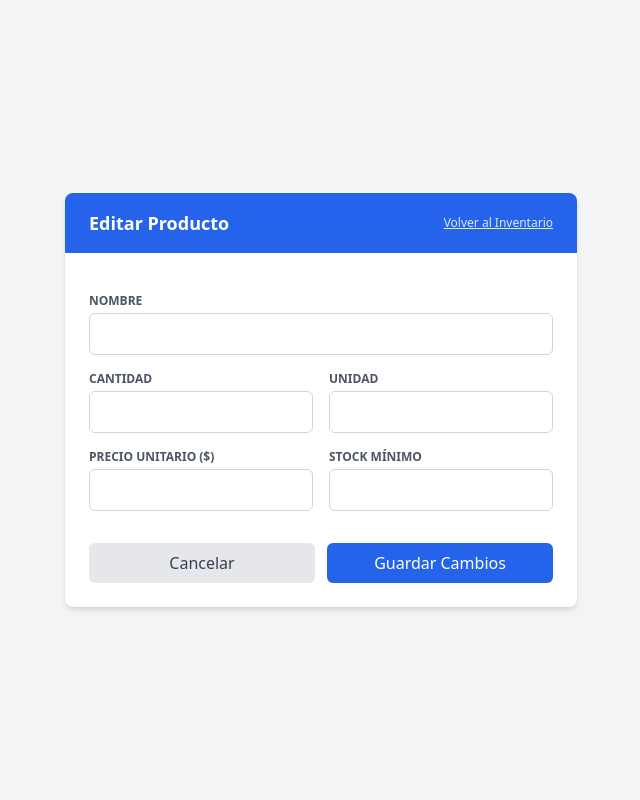
After one commit to facundoroman11/SmartGastro, a Django app: template core/templates/core/editar_producto.html in a window 1280 px wide. The commit adds this page. Shown: the whole page, without its empty margins (319-959 px from the left). Run offline with Django 5.2, Linux system fonts and the light colour scheme; the template is opened without the code that fills it, so the values that code supplies are empty; some libraries are stand-ins or nearby versions.

Commit message:
feature: CRUD de inventario completo con edicion de productos

```diff
--- /dev/null
+++ b/core/templates/core/editar_producto.html
@@ -0,0 +1,57 @@
+<!DOCTYPE html>
+<html lang="es">
+<head>
+    <meta charset="UTF-8">
+    <meta name="viewport" content="width=device-width, initial-scale=1.0">
+    <title>SmartGastro - Editar Producto</title>
+    <script src="https://cdn.tailwindcss.com"></script>
+</head>
+<body class="bg-gray-100 min-h-screen text-gray-800 flex items-center justify-center py-12 px-4">
+    <div class="max-w-lg w-full bg-white rounded-lg shadow-md overflow-hidden">
+        <div class="bg-blue-600 px-6 py-4 flex justify-between items-center">
+            <h2 class="text-lg font-semibold text-white">Editar Producto</h2>
+            <a href="{% url 'inventario' %}" class="text-xs text-blue-100 hover:text-white underline">Volver al Inventario</a>
+        </div>
+        <form method="POST" class="p-6 space-y-4">
+            {% csrf_token %}
+            <div>
+                <label class="block text-xs font-semibold text-gray-600 uppercase mb-1">Nombre</label>
+                <input type="text" name="nombre" value="{{ producto.nombre }}" required
+                       class="w-full px-3 py-2 border border-gray-300 rounded-md focus:outline-none focus:ring-2 focus:ring-blue-500">
+            </div>
+            <div class="grid grid-cols-2 gap-4">
+                <div>
+                    <label class="block text-xs font-semibold text-gray-600 uppercase mb-1">Cantidad</label>
+                    <input type="number" step="0.01" name="cantidad" value="{{ producto.cantidad|stringformat:'.2f' }}" required
+                           class="w-full px-3 py-2 border border-gray-300 rounded-md focus:outline-none focus:ring-2 focus:ring-blue-500">
+                </div>
+                <div>
+                    <label class="block text-xs font-semibold text-gray-600 uppercase mb-1">Unidad</label>
+                    <input type="text" name="unidad_medida" value="{{ producto.unidad_medida }}" required
+                           class="w-full px-3 py-2 border border-gray-300 rounded-md focus:outline-none focus:ring-2 focus:ring-blue-500">
+                </div>
+            </div>
+            <div class="grid grid-cols-2 gap-4">
+                <div>
+                    <label class="block text-xs font-semibold text-gray-600 uppercase mb-1">Precio Unitario ($)</label>
+                    <input type="number" step="0.01" name="precio_unitario" value="{{ producto.precio_unitario|stringformat:'.2f' }}" required
+                           class="w-full px-3 py-2 border border-gray-300 rounded-md focus:outline-none focus:ring-2 focus:ring-blue-500">
+                </div>
+                <div>
+                    <label class="block text-xs font-semibold text-gray-600 uppercase mb-1">Stock Mínimo</label>
+                    <input type="number" step="0.01" name="stock_minimo" value="{{ producto.stock_minimo|stringformat:'.2f' }}" required
+                           class="w-full px-3 py-2 border border-gray-300 rounded-md focus:outline-none focus:ring-2 focus:ring-blue-500">
+                </div>
+            </div>
+            <div class="pt-4 flex gap-3">
+                <a href="{% url 'inventario' %}" class="w-1/2 text-center bg-gray-200 hover:bg-gray-300 text-gray-700 font-medium py-2 rounded-md transition duration-200">
+                    Cancelar
+                </a>
+                <button type="submit" class="w-1/2 bg-blue-600 hover:bg-blue-700 text-white font-medium py-2 rounded-md transition duration-200">
+                    Guardar Cambios
+                </button>
+            </div>
+        </form>
+    </div>
+</body>
+</html>
--- a/core/templates/core/inventario.html
+++ b/core/templates/core/inventario.html
@@ -94,7 +94,11 @@
                                     </span>
                                 {% endif %}
                             </td>
-                            <td class="py-4 px-6 text-center">
+<td class="py-4 px-6 text-center space-x-3">
+    <a href="{% url 'editar_producto' p.id %}"
+       class="text-blue-600 hover:text-blue-900 font-medium hover:underline">
+        Editar
+    </a>
     <a href="{% url 'eliminar_producto' p.id %}"
        onclick="return confirm('¿Seguro que deseas eliminar este producto?');"
        class="text-red-600 hover:text-red-900 font-medium hover:underline">
--- a/core/urls.py
+++ b/core/urls.py
@@ -3,8 +3,9 @@ from django.contrib.auth import views as auth_views
 from . import views
 
 urlpatterns = [
-    path('', views.inventario, name='inventario'),
+   path('', views.inventario, name='inventario'),
     path('eliminar/<int:id>/', views.eliminar_producto, name='eliminar_producto'),
+    path('editar/<int:id>/', views.editar_producto, name='editar_producto'),
     path('login/', auth_views.LoginView.as_view(template_name='registration/login.html'), name='login'),
     path('logout/', views.salir, name='logout'),
 ]
```
Also changed, not shown: core/views.py (+16 -0 lines). Lines whose indentation alone changed are shown as unchanged.
